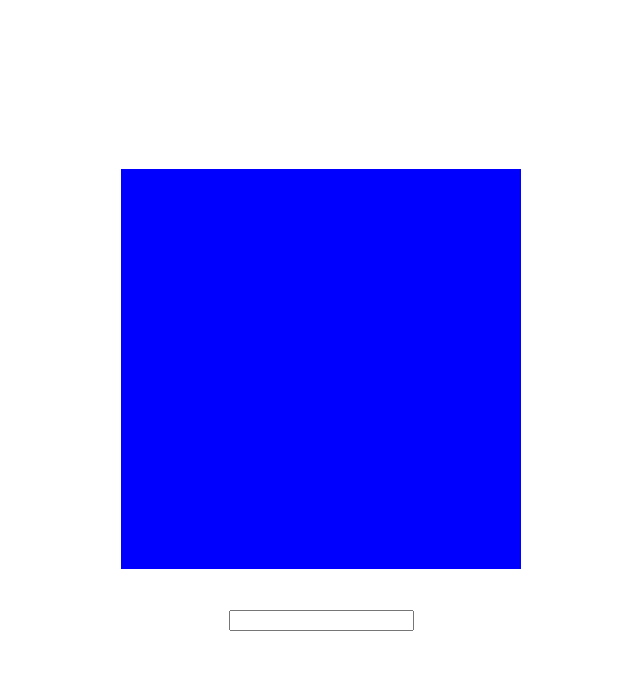
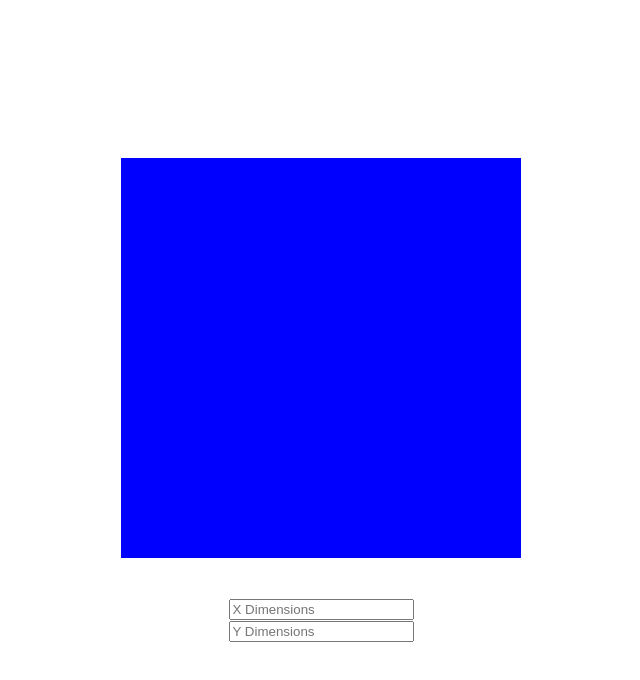
Before and after one commit to sahilg2000/Island-Grid, a React (Create React App) app: page / in a window 1280 px wide. Shown: the top 680 px of the page, without its empty margins (319-959 px from the left). Built offline with nearby package versions, Linux system fonts and the light colour scheme.

Commit message:
Commit error. DimensionBox updated for X and Y.

```diff
--- a/src/components/DimensionBox.js
+++ b/src/components/DimensionBox.js
@@ -5,7 +5,11 @@ function DimensionBox({ }) {
 
     return (
     <div className="dimension-box">
-        <input/>
+        <input placeholder="X Dimensions"/>
+
+        <div></div>
+
+        <input placeholder="Y Dimensions"/>
     </div>
     );
 }
```
